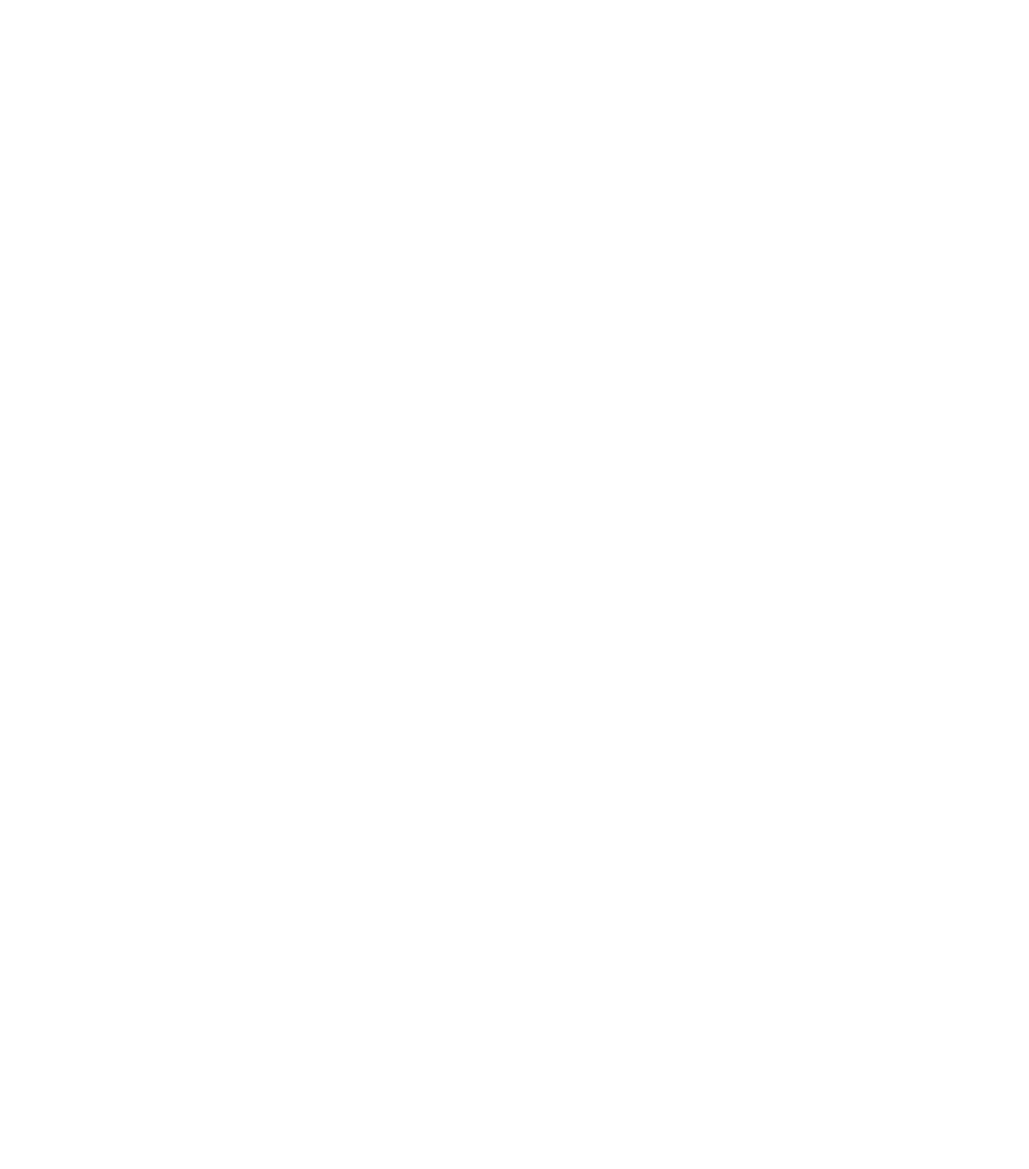
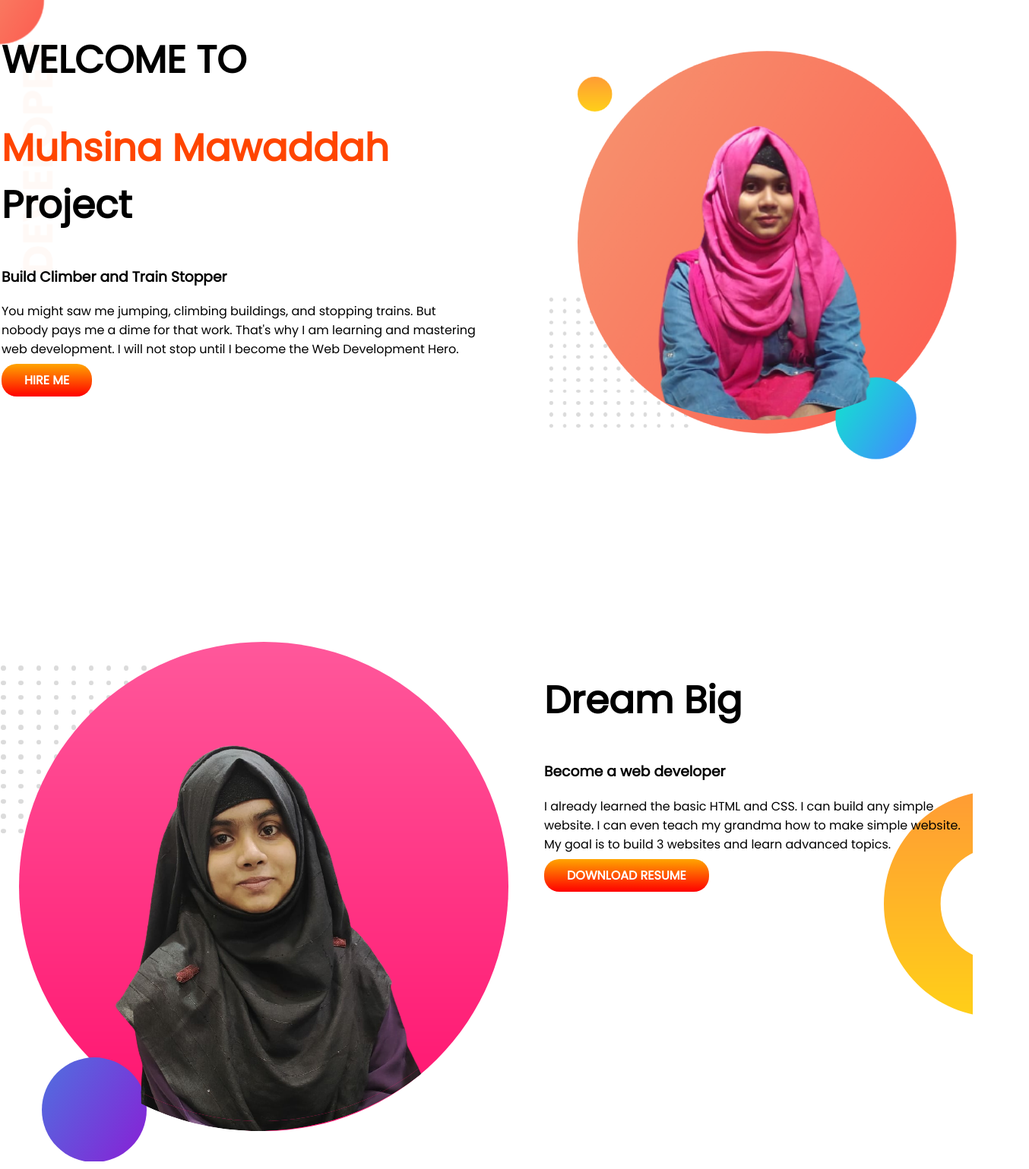
Before and after one commit to muhsina1/developer-portfolio2, a plain HTML site: page index.html in a window 1280 px wide. Shown: the whole page at 76% size, 1354 px wide, since content can reach past the window. Before the commit the page ends 800 px from the top, so only its background shows below. Drawn offline with Linux system fonts and the light colour scheme.

Commit message:
section1 and 2 added

```diff
--- a/index.html
+++ b/index.html
@@ -11,6 +11,28 @@
     <link rel="stylesheet" href="style.css">
 </head>
 <body>
-
+    <section class=" top-banner flexible-container">
+        <div class="half-width">
+            <h1>WELCOME TO</h1>
+            <h1><span class="orange-color">Muhsina Mawaddah</span> Project</h1>
+            <h3>Build Climber and Train Stopper</h3>
+            <p>You might saw me jumping, climbing buildings, and stopping trains. But nobody pays me a dime for that work. That's why I am learning and mastering web development. I will not stop until I become the Web Development Hero.</p>
+            <a class="link-button" target="blank" href="https://www.facebook.com/mohona.nafsi">HIRE ME</a>
+            </div>
+            <div class="half-width">
+               <img src="images/my-bg2.png">
+            </div>
+    </section>
+    <section class=" dream-big flexible-container">
+        <div>
+            <img src="images/my-bg2 (1).png">
+        </div>
+        <div class="half-width">
+            <h1>Dream Big</h1>
+            <h3>Become a web developer</h3>
+            <p>I already learned the basic HTML and CSS. I can build any simple website. I can even teach my grandma how to make simple website. My goal is to build 3 websites and learn advanced topics.</p>
+            <a class="link-button" target="blank" href="">DOWNLOAD RESUME</a>
+        </div>
+    </section>
 </body>
 </html>
--- a/style.css
+++ b/style.css
@@ -1,3 +1,35 @@
 body{
     font-family: 'Poppins', sans-serif;
+    margin: 0%;
 }
+h1{
+    font-size: 50px;
+}
+.orange-color{
+    color: orangered;
+}
+.link-button{
+    text-decoration: none;
+    background-image: linear-gradient(orange, red);
+    color: white;
+    font-weight: 700;
+    padding: 10px 30px;
+    border-radius: 20px;
+}
+.flexible-container{
+    display: flex;
+    margin-bottom: 150px;
+}
+.half-width{
+    width: 50%;
+    padding-left: 2px;
+}
+.top-banner{
+    background-image: url(images/top-banner.png);
+    background-repeat: no-repeat;
+}
+.dream-big{
+    background-image: url(images/dream-bg.png);
+    background-repeat: no-repeat;
+    background-position: right;
+}
```
Also changed, not shown: images/dream-bg.png (renamed from dream-bg.png), images/exp-bg.png (renamed from exp-bg.png), images/my-bg2 (1).png (added), images/my-bg2.png (added), images/top-banner.png (renamed from top-banner.png), my-bg2.png (deleted).
